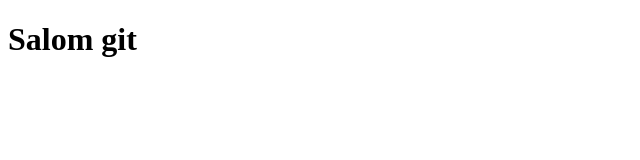
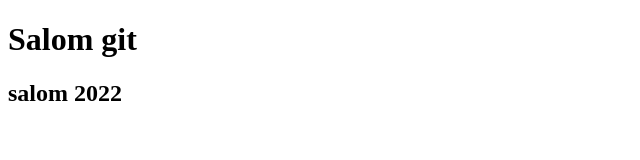
Before and after one commit to Shaxzodtemirov/firstproject, a plain HTML site: page index.html in a window 1280 px wide. Shown: the whole page, without its empty margins (0-640 px from the left). Drawn offline with Linux system fonts and the light colour scheme.

Commit message:
yana o'zgartirildi

```diff
--- a/index.html
+++ b/index.html
@@ -12,7 +12,7 @@
     <h1>Salom git</h1>
 
 
-
+    <h2>salom 2022</h2>
 
 
 
```
